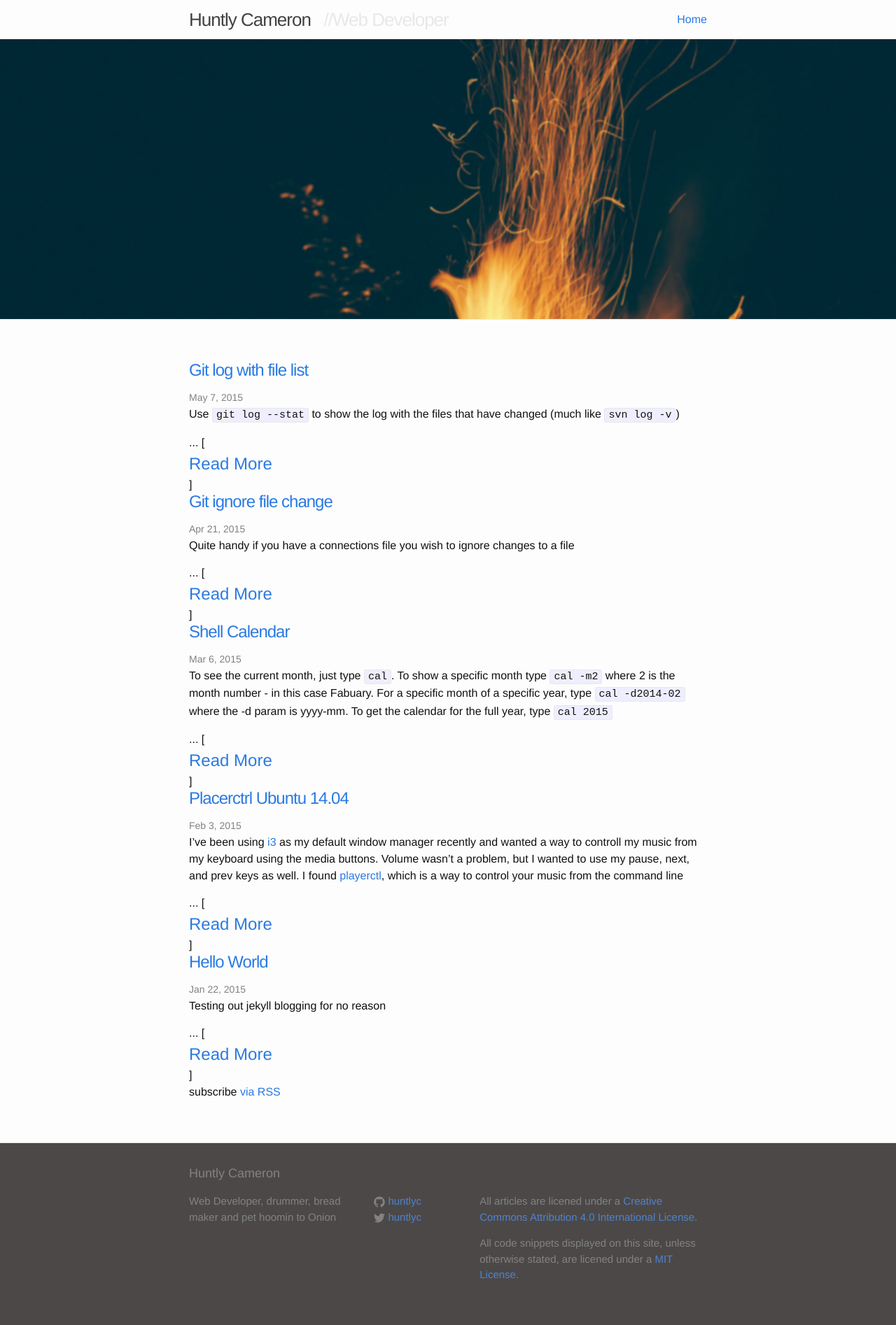
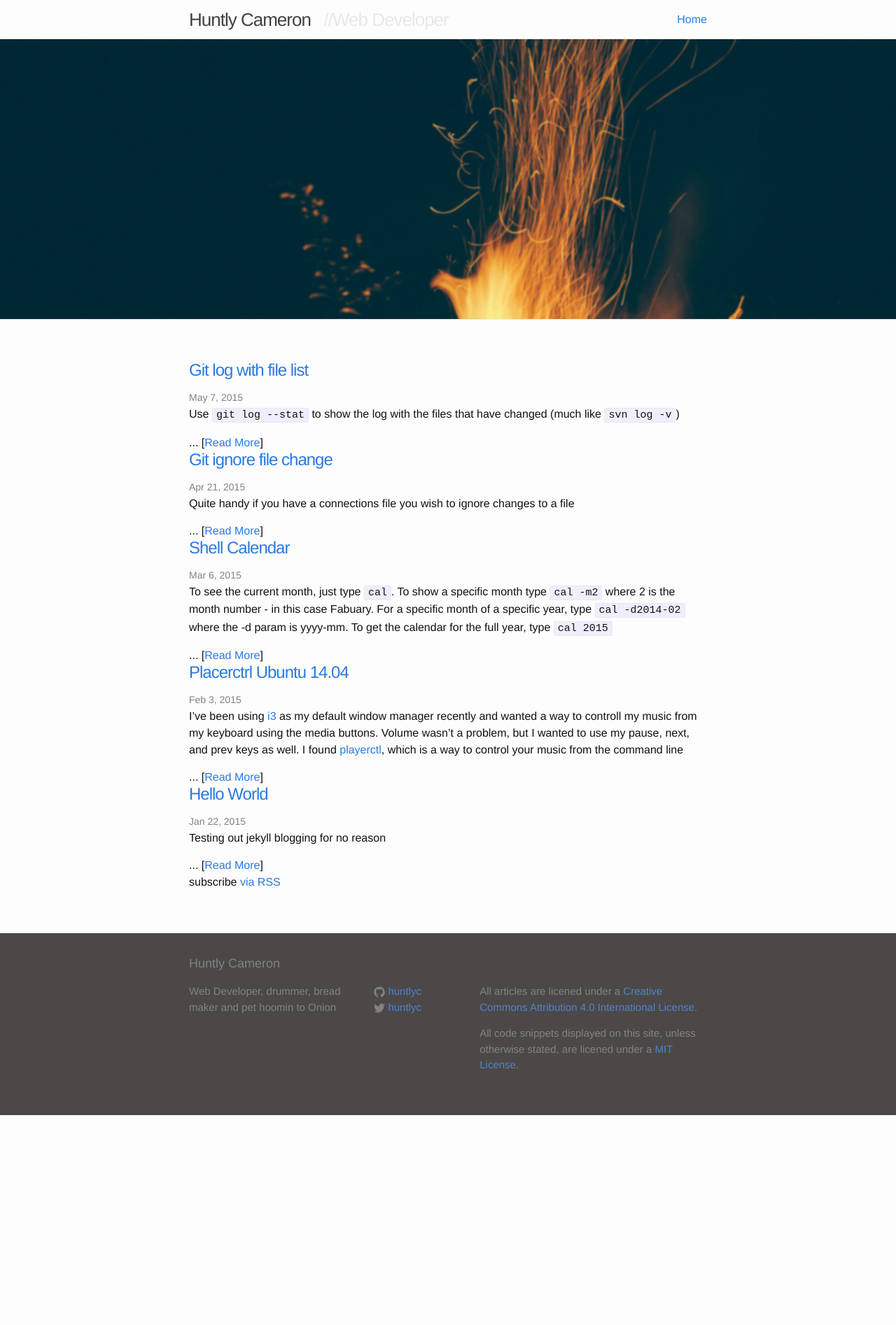
Before and after one commit to huntlyc/huntlyc.github.io, a Jekyll site: the page built from index.html, in a window 1280 px wide. Shown: the whole page at 70% size. Built offline with Jekyll 4.4.1, drawn with Linux system fonts in a browser that asks for light colours; after the commit the page ends 1594 px from its top, so only the background shows below that.

Commit message:
Index tweak2

```diff
--- a/index.html
+++ b/index.html
@@ -8,7 +8,7 @@
           <a class="post-link" href="{{ post.url | prepend: site.baseurl }}">{{ post.title }}</a>
         </h1>
         <span class="post-meta">{{ post.date | date: "%b %-d, %Y" }}</span>
-        {{ post.excerpt }}... [<a class="post-link" href="{{ post.url | prepend: site.baseurl }}">Read More</a>]
+        {{ post.excerpt }}... [<a href="{{ post.url | prepend: site.baseurl }}">Read More</a>]
     {% endfor %}
 
    <p class="rss-subscribe">subscribe <a href="{{ "/feed.xml" | prepend: site.baseurl }}">via RSS</a></p>
```
